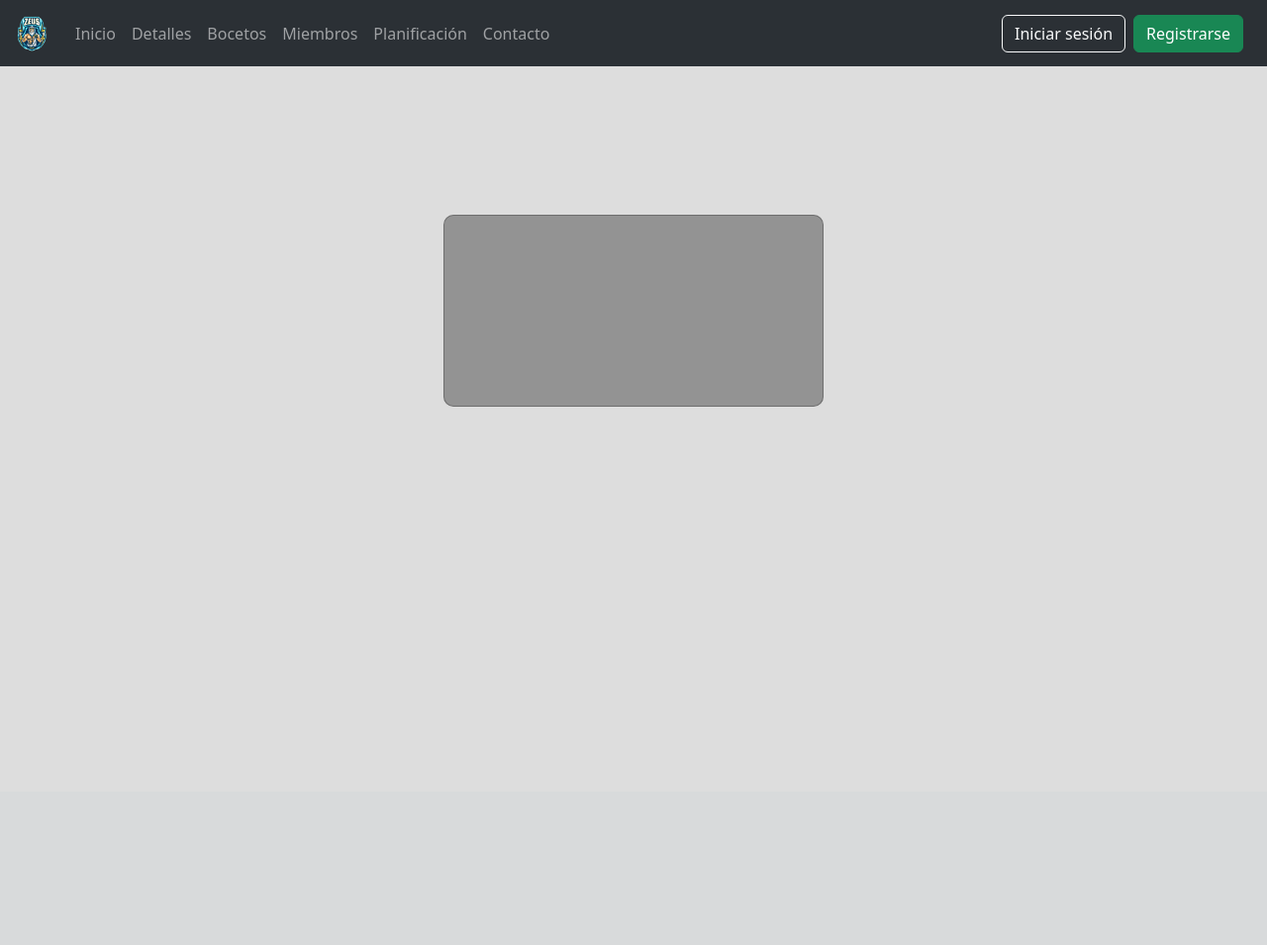
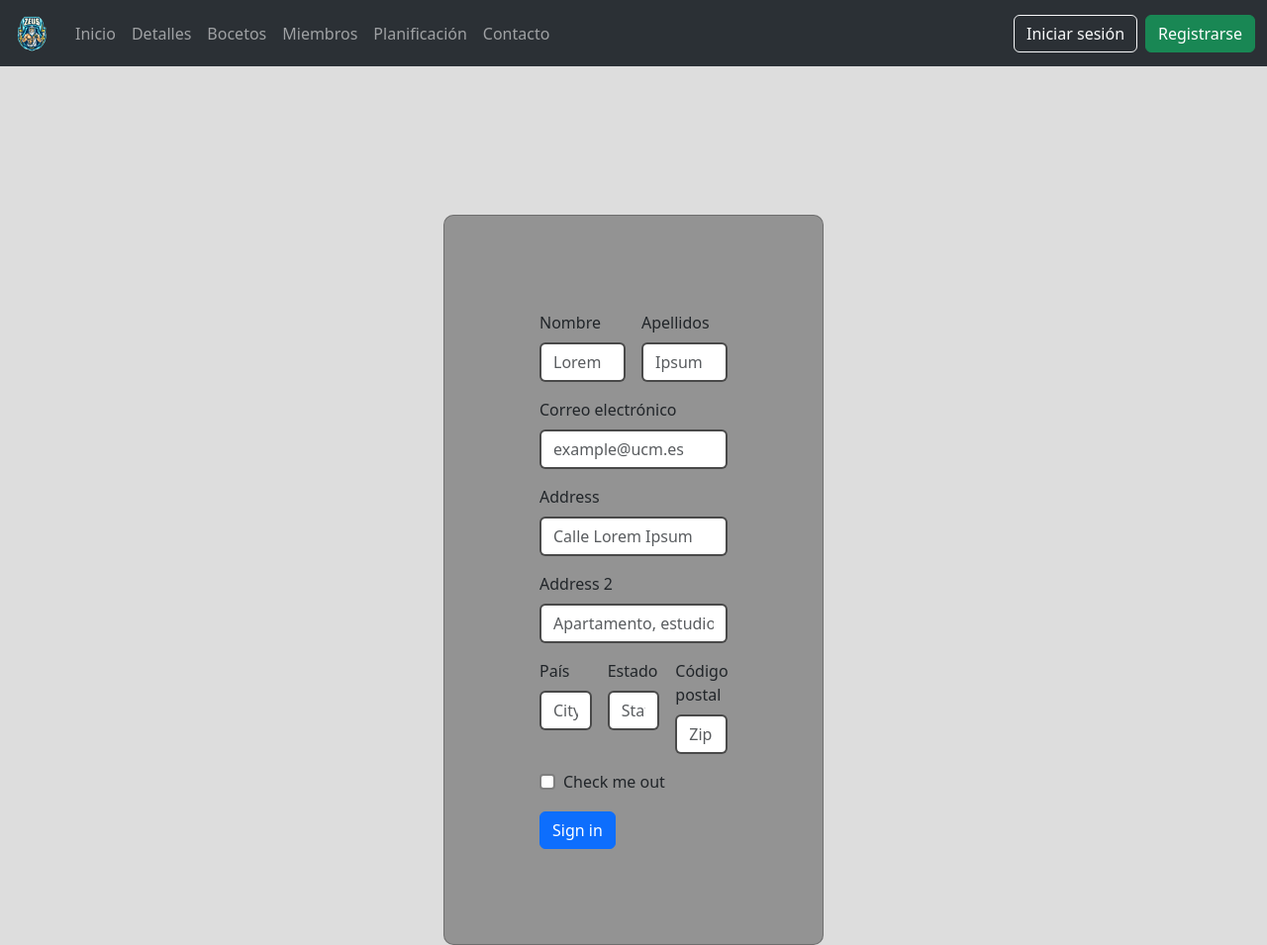
Before and after one commit to paugarci/ProyectoAW, a PHP site: page /register.php in a window 1280 px wide. Shown: the whole page at 99% size. Before the commit the page ends 411 px from the top, so only its background shows below. Run offline with PHP 8.4, Linux system fonts and the light colour scheme.

Commit message:
Register html+css and binded register/login button

```diff
--- a/Practica1/comps/navbar.php
+++ b/Practica1/comps/navbar.php
@@ -26,10 +26,14 @@
         </li>
         <?php endforeach ?>
       </ul>
-      <form class="container-fluid justify-content-end d-flex">
-        <button class="btn btn-outline-light me-2" type="button">Iniciar sesión</button>
-        <button class="btn btn-success" type="button">Registrarse</button>
-      </form>
+      <!-- <div class="container-fluid justify-content-end d-flex"></div> -->
+        <form action="login.php">
+          <button class="btn btn-outline-light me-2" type="submit">Iniciar sesión</button>
+        </form>
+        <form action="register.php">
+          <button class="btn btn-success" type="submit">Registrarse</button>
+        </form>
+      <!-- </div> -->
       <!-- <span class="navbar-text">
         [TIPO DE USUARIO]
       </span> -->
--- a/Practica1/register.php
+++ b/Practica1/register.php
@@ -1,5 +1,49 @@
 <?php require "comps/header.php" ?>
 <div class="d-flex align-items-center justify-content-center" id="contact-form">
-
+<form class="row g-3">
+  <div class="col-md-6">
+    <label for="nombre" class="form-label">Nombre</label>
+    <input type="text" class="form-control" id="nombre" placeholder="Lorem">
+  </div>
+  <div class="col-md-6">
+    <label for="apellidos" class="form-label">Apellidos</label>
+    <input type="text" class="form-control" id="apellidos" placeholder="Ipsum">
+  </div>
+  <div class="col-12">
+    <label for="inputAddress" class="form-label">Correo electrónico</label>
+    <input type="text" class="form-control" id="inputAddress" placeholder="example@ucm.es">
+  </div>
+  <div class="col-12">
+    <label for="inputAddress" class="form-label">Address</label>
+    <input type="text" class="form-control" id="inputAddress" placeholder="Calle Lorem Ipsum">
+  </div>
+  <div class="col-12">
+    <label for="inputAddress2" class="form-label">Address 2</label>
+    <input type="text" class="form-control" id="inputAddress2" placeholder="Apartamento, estudio o piso">
+  </div>
+    <div class="col-sm-4">
+      <label for="inputAddress2" class="form-label">País</label>
+      <input type="text" class="form-control" placeholder="City" aria-label="City">
+    </div>
+    <div class="col-sm-4">
+      <label for="inputAddress2" class="form-label">Estado</label>
+      <input type="text" class="form-control" placeholder="State" aria-label="State">
+    </div>
+    <div class="col-sm-4">
+      <label for="inputAddress2" class="form-label">Código postal</label>
+      <input type="text" class="form-control" placeholder="Zip" aria-label="Zip">
+    </div>
+  <div class="col-12">
+    <div class="form-check">
+      <input class="form-check-input" type="checkbox" id="gridCheck">
+      <label class="form-check-label" for="gridCheck">
+        Check me out
+      </label>
+    </div>
+  </div>
+  <div class="col-12">
+    <button type="submit" class="btn btn-primary">Sign in</button>
+  </div>
+</form>
 </div>
 <?php require "comps/footer.php" ?>
```
Also changed, not shown: Practica1/login.php (line endings or trailing spaces).
